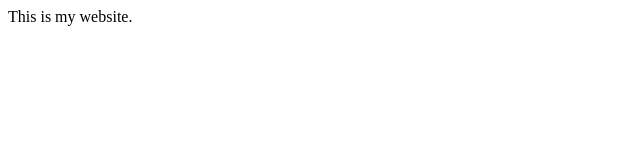
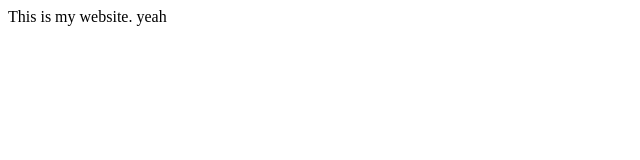
Before and after one commit to vickychen2/vickychen2.github.io, a plain HTML site: page index.html in a window 1280 px wide. Shown: the full height of the page, 0-640 px from the left. Drawn offline with Linux system fonts and the light colour scheme.

Commit message:
Update index.html
new

```diff
--- a/index.html
+++ b/index.html
@@ -4,7 +4,7 @@
  </head>
 
  <body>
-	<hl>This is my website.</hl>
+	<hl>This is my website. yeah</hl>
 
  </body>
 
```
